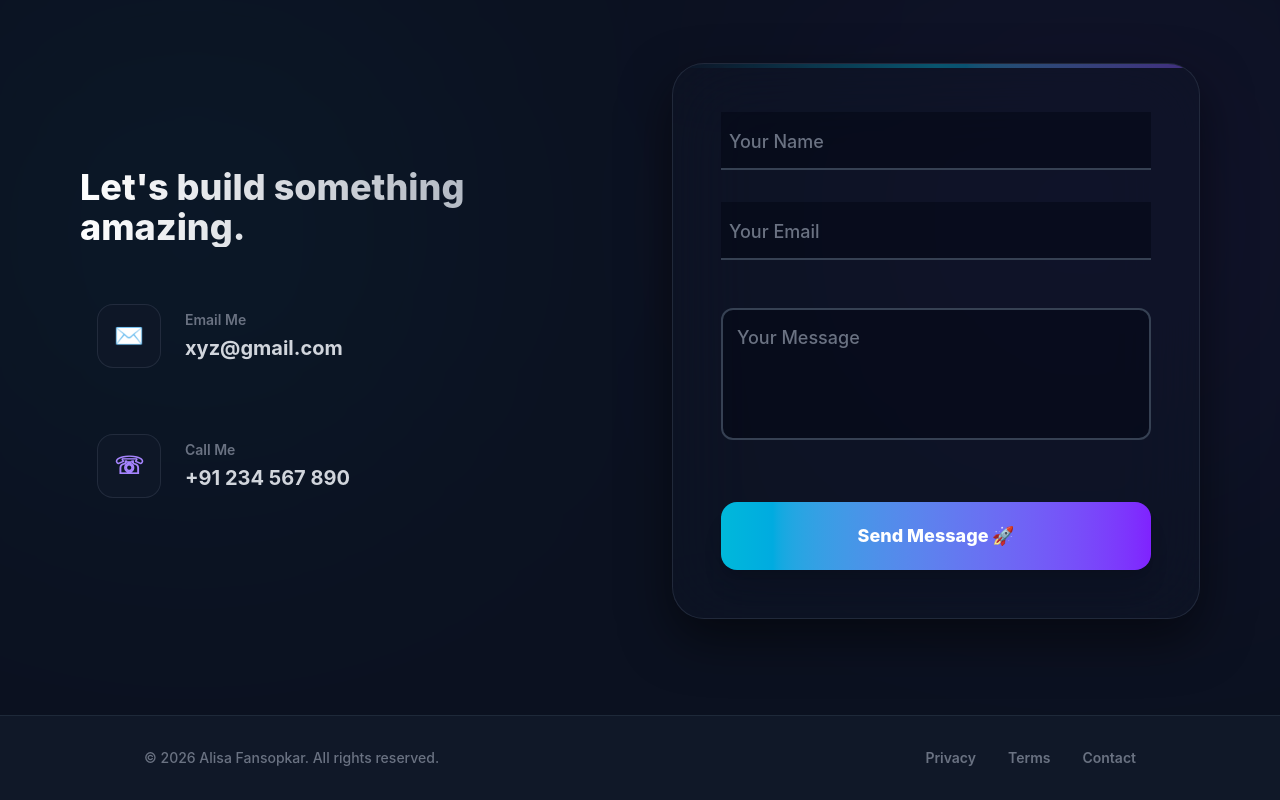
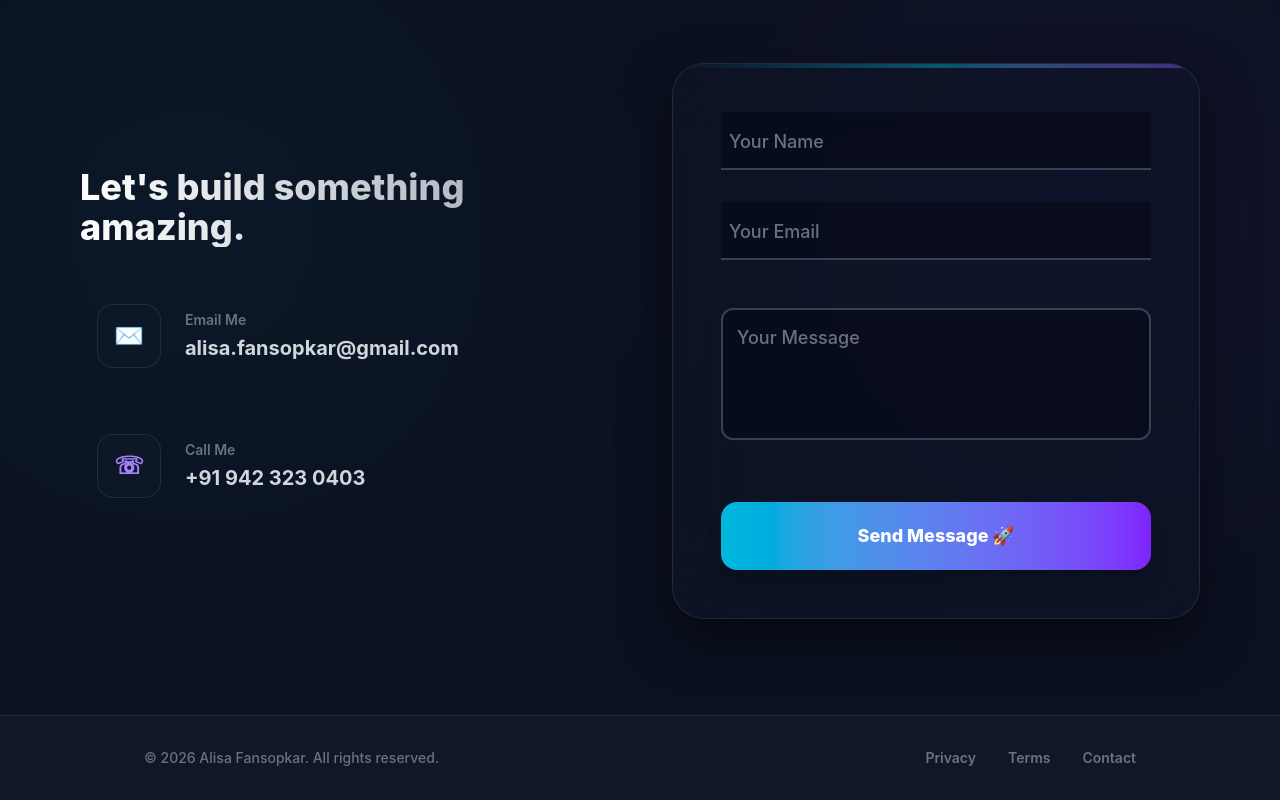
Before and after one commit to alisafansopkar-stack/portfolio, a React (Vite) app in the folder portfolio/: page / in a window 1280 px wide. Shown: the part 3167-3967 px from the top of the page. Built offline with nearby package versions, Linux system fonts and the light colour scheme.

Commit message:
updated email and number

```diff
--- a/portfolio/src/components/Contact.jsx
+++ b/portfolio/src/components/Contact.jsx
@@ -55,7 +55,7 @@ export default function Contact() {
                 </div>
                 <div>
                   <p className="text-sm text-gray-500 font-semibold mb-1">Email Me</p>
-                  <span className="text-xl font-bold group-hover:text-cyan-400 transition-colors">xyz@gmail.com</span>
+                  <span className="text-xl font-bold group-hover:text-cyan-400 transition-colors">alisa.fansopkar@gmail.com</span>
                 </div>
               </a>
 
@@ -65,7 +65,7 @@ export default function Contact() {
                 </div>
                 <div>
                   <p className="text-sm text-gray-500 font-semibold mb-1">Call Me</p>
-                  <span className="text-xl font-bold group-hover:text-violet-400 transition-colors">+91 234 567 890</span>
+                  <span className="text-xl font-bold group-hover:text-violet-400 transition-colors">+91 942 323 0403</span>
                 </div>
               </a>
             </div>
```
